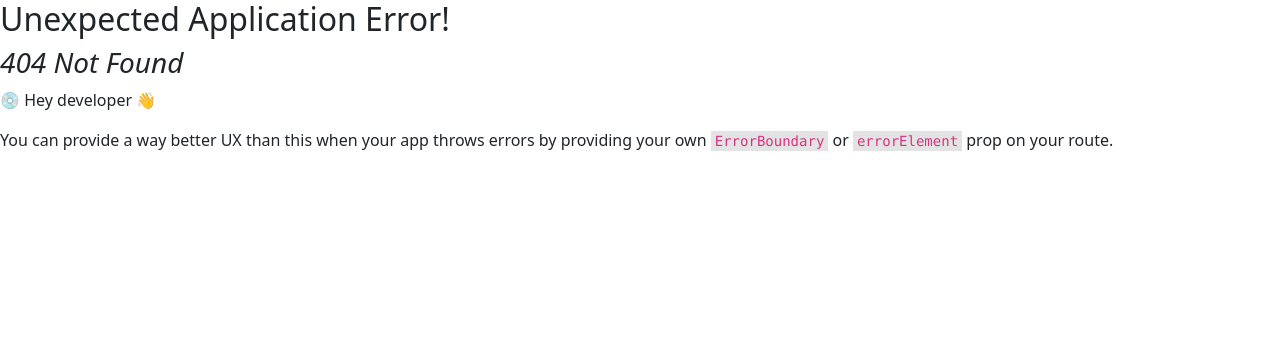
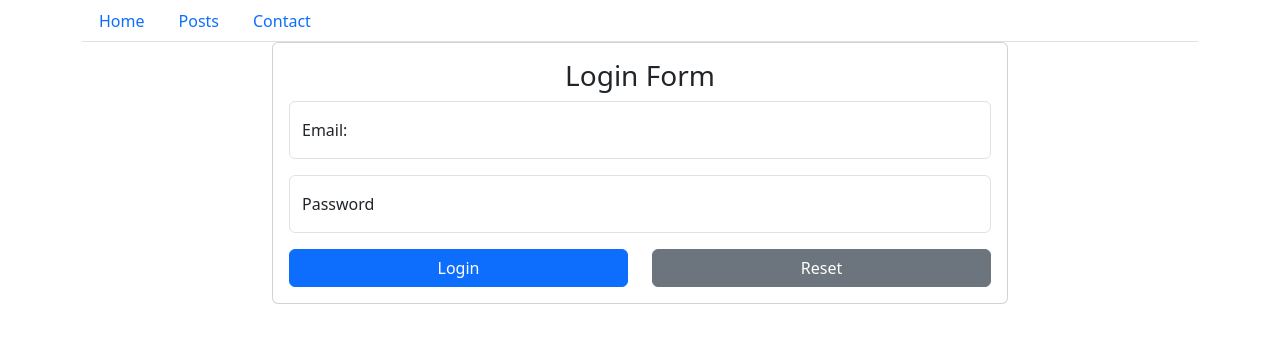
Before and after one commit to synergy2411/apr-25-graphql, a React (Vite) app in the folder frontend-react/: page /login in a window 1280 px wide. Before the commit this address had no page. Shown: the top 342 px of the page. Built offline with nearby package versions, Linux system fonts and the light colour scheme.

Commit message:
login page added

```diff
--- a/frontend-react/src/components/PostItem/PostItem.jsx
+++ b/frontend-react/src/components/PostItem/PostItem.jsx
@@ -1,10 +1,18 @@
 function PostItem({ post }) {
   return (
     <>
-      <div className="col-3">
+      <div className="col-4 mb-4">
         <div className="card">
           <div className="card-header">
             <h6 className="text-center">{post.title.toUpperCase()}</h6>
+          </div>
+          <div className="card-body">
+            <p>
+              {post.body}
+              <span className="float-end">
+                - {post.author.name.toUpperCase()}
+              </span>
+            </p>
           </div>
         </div>
       </div>
--- a/frontend-react/src/main.jsx
+++ b/frontend-react/src/main.jsx
@@ -7,6 +7,7 @@ import "bootstrap/dist/css/bootstrap.min.css";
 import HomePage from "./pages/Home/HomePage";
 import ContactPage from "./pages/Contact/ContactPage";
 import PostsPage from "./pages/Posts/PostsPage";
+import LoginPage from "./pages/Login/LoginPage";
 
 // Apollo Client
 const client = new ApolloClient({
@@ -29,6 +30,10 @@ const router = createBrowserRouter([
         element: <PostsPage />,
       },
       {
+        path: "/login",
+        element: <LoginPage />,
+      },
+      {
         path: "/contact", // http://localhost:5173/contact
         element: <ContactPage />,
       },
--- /dev/null
+++ b/frontend-react/src/pages/Login/LoginPage.jsx
@@ -0,0 +1,56 @@
+function LoginPage() {
+  return (
+    <>
+      <div className="row">
+        <div className="col-8 offset-2">
+          <div className="card">
+            <div className="card-body">
+              <h3 className="text-center">Login Form</h3>
+              <form>
+                {/* email */}
+                <div className="form-floating mb-3">
+                  <input
+                    type="email"
+                    className="form-control"
+                    name="email"
+                    id="email"
+                    placeholder=""
+                  />
+                  <label htmlFor="email">Email:</label>
+                </div>
+
+                {/* password */}
+                <div className="form-floating mb-3">
+                  <input
+                    type="password"
+                    className="form-control"
+                    name="password"
+                    id="password"
+                    placeholder=""
+                  />
+                  <label htmlFor="password">Password</label>
+                </div>
+
+                {/* button */}
+                <div className="row">
+                  <div className="col-6">
+                    <div className="d-grid">
+                      <button className="btn btn-primary">Login</button>
+                    </div>
+                  </div>
+                  <div className="col-6">
+                    <div className="d-grid">
+                      <button className="btn btn-secondary">Reset</button>
+                    </div>
+                  </div>
+                </div>
+              </form>
+            </div>
+          </div>
+        </div>
+      </div>
+    </>
+  );
+}
+
+export default LoginPage;
--- a/frontend-react/src/pages/Posts/PostsPage.jsx
+++ b/frontend-react/src/pages/Posts/PostsPage.jsx
@@ -1,5 +1,6 @@
 import { gql, useQuery } from "@apollo/client";
 import PostItem from "../../components/PostItem/PostItem";
+import { useNavigate } from "react-router";
 
 const FETCH_POSTS = gql`
   query FetchPosts {
@@ -20,6 +21,7 @@ const FETCH_POSTS = gql`
 
 function PostsPage() {
   const { data, loading, error } = useQuery(FETCH_POSTS);
+  const navigate = useNavigate();
 
   if (loading) return <h1>Loading....</h1>;
 
@@ -27,6 +29,19 @@ function PostsPage() {
     <>
       <h1>The Blog App</h1>
       {error && <p>Something bad happened. Try again!</p>}
+
+      <div className="row mb-4">
+        <div className="offset-4 col-4">
+          <div className="d-grid">
+            <button
+              className="btn btn-secondary"
+              onClick={() => navigate("/login")}
+            >
+              Login Form
+            </button>
+          </div>
+        </div>
+      </div>
       <div className="row">
         {data &&
           data.posts.map((post) => <PostItem post={post} key={post.id} />)}
```
